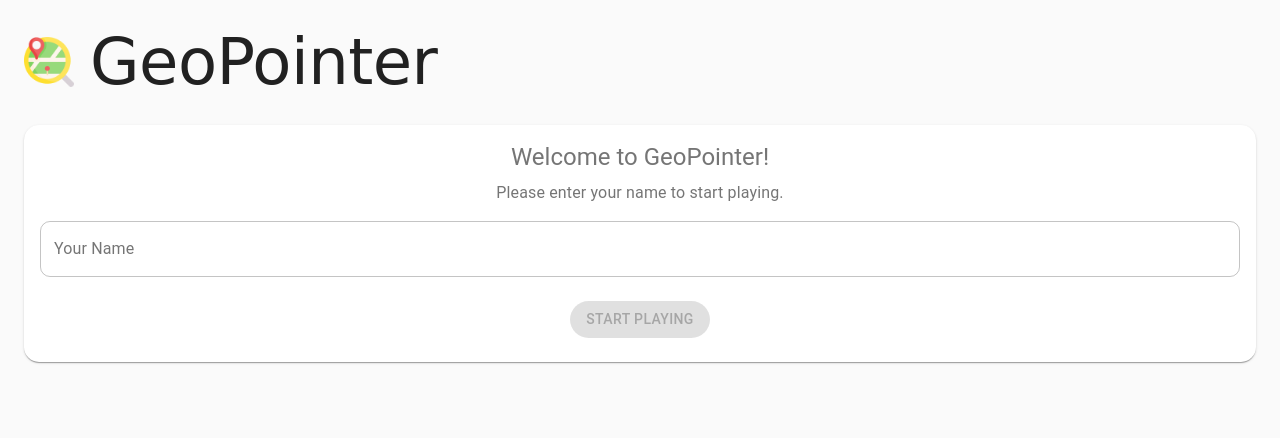
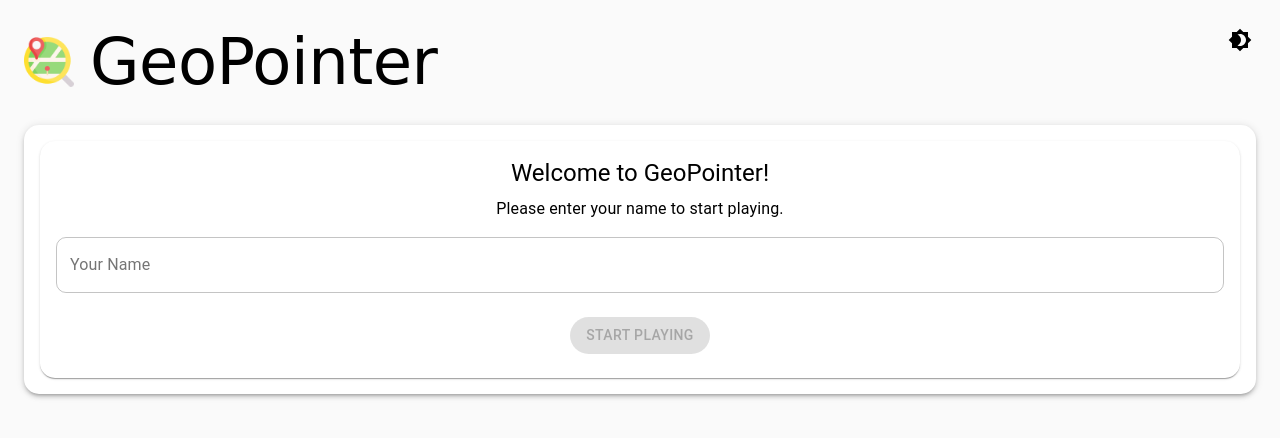
Before and after one commit to Daddycation23/GeoPointer, a React (Create React App) app: page / in a window 1280 px wide. Shown: the top 438 px of the page. Built offline with nearby package versions, Linux system fonts and the light colour scheme; no server answers.

Commit message:
added dark mode

```diff
--- a/src/App.js
+++ b/src/App.js
@@ -9,24 +9,17 @@ import {
   Paper,
   Grid,
   TextField,
-  Box
+  Box,
+  IconButton,
+  useTheme  // Add this import
 } from '@material-ui/core';
 import { makeStyles, createTheme } from '@material-ui/core/styles';
+import Brightness4Icon from '@material-ui/icons/Brightness4';
+import Brightness7Icon from '@material-ui/icons/Brightness7';
 import Map from './Map';
 import PlayerProfile from './PlayerProfile';
 
 const API_KEY = process.env.REACT_APP_GOOGLE_MAPS_API_KEY;
-
-const theme = createTheme({
-  palette: {
-    primary: {
-      main: '#1976d2',
-    },
-    secondary: {
-      main: '#dc004e',
-    },
-  },
-});
 
 const useStyles = makeStyles((theme) => ({
   root: {
@@ -36,8 +29,9 @@ const useStyles = makeStyles((theme) => ({
   paper: {
     padding: theme.spacing(2),
     textAlign: 'center',
-    color: theme.palette.text.secondary,
-    borderRadius: '15px', // Added rounded corners
+    color: theme.palette.text.primary,
+    backgroundColor: theme.palette.background.paper,
+    borderRadius: '15px',
   },
   button: {
     margin: theme.spacing(1),
@@ -75,8 +69,9 @@ const useStyles = makeStyles((theme) => ({
   infoBox: {
     padding: theme.spacing(2),
     marginBottom: theme.spacing(2),
-    backgroundColor: '#f0f4f8',
+    backgroundColor: theme.palette.background.paper,
     borderRadius: theme.shape.borderRadius,
+    color: theme.palette.text.primary,
   },
   pinInfo: {
     display: 'flex',
@@ -107,8 +102,12 @@ const useStyles = makeStyles((theme) => ({
   rulesSection: {
     marginTop: theme.spacing(3),
     padding: theme.spacing(2),
-    backgroundColor: '#f0f4f8',
-    borderRadius: '15px', // Added rounded corners
+    backgroundColor: theme.palette.background.paper,
+    borderRadius: '15px',
+    color: theme.palette.text.primary,
+    '& ol, & ul': {
+      color: theme.palette.text.primary,
+    },
   },
   rulesList: {
     paddingLeft: theme.spacing(3),
@@ -119,10 +118,16 @@ const useStyles = makeStyles((theme) => ({
     marginBottom: theme.spacing(2),
     borderRadius: '15px', // Added rounded corners
   },
+  darkModeToggle: {
+    position: 'absolute',
+    top: theme.spacing(2),
+    right: theme.spacing(2),
+  },
 }));
 
 function NameInputForm({ onSubmit }) {
   const classes = useStyles();
+  const theme = useTheme();
   const [name, setName] = useState('');
 
   const handleSubmit = (e) => {
@@ -133,8 +138,8 @@ function NameInputForm({ onSubmit }) {
   };
 
   return (
-    <Paper className={classes.paper}>
-      <Typography variant="h5" gutterBottom>
+    <Paper className={classes.paper} style={{ backgroundColor: theme.palette.background.paper }}>
+      <Typography variant="h5" gutterBottom style={{ color: theme.palette.text.primary }}>
         Welcome to GeoPointer!
       </Typography>
       <Typography variant="body1" paragraph>
@@ -164,7 +169,7 @@ function NameInputForm({ onSubmit }) {
 }
 
 function App() {
-  const classes = useStyles();
+  const [darkMode, setDarkMode] = useState(false);
   const [currentLocation, setCurrentLocation] = useState(null);
   const [playerData, setPlayerData] = useState({
     name: localStorage.getItem('playerName') || '',
@@ -182,6 +187,50 @@ function App() {
   const [userLocation, setUserLocation] = useState(null);
   const [mapCenter, setMapCenter] = useState(null);
   const [showHint, setShowHint] = useState(false);
+
+  const theme = React.useMemo(
+    () =>
+      createTheme({
+        palette: {
+          type: darkMode ? 'dark' : 'light',
+          primary: {
+            main: '#1976d2',
+          },
+          secondary: {
+            main: '#dc004e',
+          },
+          background: {
+            default: darkMode ? '#303030' : '#fafafa',
+            paper: darkMode ? '#424242' : '#fff',
+          },
+          text: {
+            primary: darkMode ? '#ffffff' : '#000000',
+            secondary: darkMode ? '#ffffff' : '#757575',
+          },
+        },
+        overrides: {
+          MuiPaper: {
+            root: {
+              backgroundColor: darkMode ? '#424242' : '#fff',
+              color: darkMode ? '#ffffff' : '#000000',
+            },
+          },
+          MuiTypography: {
+            root: {
+              color: 'inherit',
+            },
+          },
+          MuiButton: {
+            root: {
+              color: 'inherit',
+            },
+          },
+        },
+      }),
+    [darkMode]
+  );
+
+  const classes = useStyles();
 
   useEffect(() => {
     if (playerName) {
@@ -396,11 +445,11 @@ function App() {
   };
 
   const renderRules = () => (
-    <Paper className={classes.rulesSection}>
-      <Typography variant="h6" gutterBottom>
+    <Paper className={classes.rulesSection} elevation={3} style={{ backgroundColor: theme.palette.background.paper }}>
+      <Typography variant="h6" gutterBottom style={{ color: theme.palette.text.primary }}>
         How to Play
       </Typography>
-      <ol className={classes.rulesList}>
+      <ol className={classes.rulesList} style={{ color: theme.palette.text.primary }}>
         <li>Start a new challenge to get a random location within 15km of your position.</li>
         <li>Use the image and map to guess the location.</li>
         <li>Use the "Show Hint" button for a hint within 500m of the target.</li>
@@ -409,7 +458,7 @@ function App() {
         <li>Click on the map to place your guess.</li>
         <li>You have 3 attempts to guess the location.</li>
         <li>Points are awarded based on the accuracy of your guess:</li>
-        <ul>
+        <ul className={classes.rulesList} style={{ color: theme.palette.text.primary }}>
           <li>Within 100m: 3 points</li>
           <li>100m - 200m: 2 points</li>
           <li>200m - 300m: 1 point</li>
@@ -421,10 +470,10 @@ function App() {
   );
 
   const renderPinInfo = () => (
-    <Paper className={classes.infoBox}>
-      <Typography variant="h6" gutterBottom>
+    <Paper className={classes.infoBox} elevation={3} style={{ backgroundColor: theme.palette.background.paper }}>
+      <Typography variant="h6" gutterBottom style={{ color: theme.palette.text.primary }}>
         Map Legend
-      </Typography>
+      </Typography >
       <div className={classes.pinInfo}>
         <div className={classes.pinColor} style={{
           border: '2px solid red',
@@ -432,15 +481,15 @@ function App() {
           width: '18px',
           height: '18px'
         }}></div>
-        <Typography>Hint area (1km radius)</Typography>
+        <Typography style={{ color: theme.palette.text.primary }}>Hint area (1km radius)</Typography>
       </div>
       <div className={classes.pinInfo}>
         <div className={classes.pinColor} style={{ backgroundColor: 'green' }}></div>
-        <Typography>Your guess</Typography>
+        <Typography style={{ color: theme.palette.text.primary }}>Your guess</Typography>
       </div>
       <div className={classes.pinInfo}>
         <div className={classes.pinColor} style={{ backgroundColor: 'red' }}></div>
-        <Typography>Target location (shown after guessing)</Typography>
+        <Typography style={{ color: theme.palette.text.primary }}>Target location (shown after guessing)</Typography>
       </div>
       <div className={classes.pinInfo}>
         <div className={classes.pinColor} style={{
@@ -448,15 +497,26 @@ function App() {
           width: '20px',
           height: '2px'
         }}></div>
-        <Typography>Route to target (shown after guessing)</Typography>
+        <Typography style={{ color: theme.palette.text.primary }}>Route to target (shown after guessing)</Typography>
       </div>
     </Paper>
   );
+
+  const handleToggleDarkMode = () => {
+    setDarkMode(!darkMode);
+  };
 
   return (
     <ThemeProvider theme={theme}>
       <CssBaseline />
       <Container maxWidth="lg" className={classes.root}>
+        <IconButton
+          className={classes.darkModeToggle}
+          onClick={handleToggleDarkMode}
+          color="inherit"
+        >
+          {darkMode ? <Brightness7Icon /> : <Brightness4Icon />}
+        </IconButton>
         <Box className={classes.titleContainer}>
           <img src="/GeoPointerLogo.png" alt="GeoPointer Logo" className={classes.logo} />
           <Typography variant="h2" component="h1" className={classes.title}>
@@ -464,7 +524,9 @@ function App() {
           </Typography>
         </Box>
         {!playerName ? (
-          <NameInputForm onSubmit={handleNameSubmit} />
+          <Paper className={classes.paper} elevation={3} style={{ backgroundColor: theme.palette.background.paper }}>
+            <NameInputForm onSubmit={handleNameSubmit} />
+          </Paper>
         ) : (
           <>
             <PlayerProfile player={playerData} onUpdateProfile={handleProfileUpdate} />
@@ -473,11 +535,11 @@ function App() {
             )}
             {!guessMode ? (
               <>
-                <Paper className={classes.paper}>
-                  <Typography variant="h5" gutterBottom>
+                <Paper className={classes.paper} elevation={3} style={{ backgroundColor: theme.palette.background.paper }}>
+                  <Typography variant="h5" gutterBottom style={{ color: theme.palette.text.primary }}>
                     Welcome to GeoPointer, {playerName}!
                   </Typography>
-                  <Typography variant="body1" paragraph>
+                  <Typography variant="body1" paragraph style={{ color: theme.palette.text.primary }}>
                     Discover places near you by guessing and pointing out their locations. Who knows you might find a new favourite place?
                   </Typography>
                   <Button
@@ -495,8 +557,8 @@ function App() {
               currentLocation && (
                 <Grid container spacing={3}>
                   <Grid item xs={12}>
-                    <Paper className={classes.paper}>
-                      <Typography variant="h6" gutterBottom>
+                    <Paper className={classes.paper} elevation={3} style={{ backgroundColor: theme.palette.background.paper }}>
+                      <Typography variant="h6" gutterBottom style={{ color: theme.palette.text.primary }}>
                         Can you find this location?
                       </Typography>
                     </Paper>
@@ -555,13 +617,13 @@ function App() {
                   </Grid>
                   {questCompleted && (
                     <Grid item xs={12}>
-                      <Paper className={classes.paper}>
+                      <Paper className={classes.paper} style={{ backgroundColor: theme.palette.background.paper }}>
                         <img
                           src="/WellDone.gif"
                           alt="Well Done!"
                           className={classes.wellDoneGif}
                         />
-                        <Typography variant="body1" paragraph>
+                        <Typography variant="body1" paragraph style={{ color: theme.palette.text.primary }}>
                           Great job! Ready for the next challenge?
                         </Typography>
                         <Button
--- a/src/Map.js
+++ b/src/Map.js
@@ -185,7 +185,7 @@ function Map({ location, hintLocation, userGuess, onMapClick, showTarget, mapCen
           position={{ lat: location.lat + 0.00025, lng: location.lng }}
           onCloseClick={() => setRouteInfo(null)}
         >
-          <div>
+          <div style={{ color: 'black' }}>
             <h3>Route Information</h3>
             <p>Distance: {routeInfo.distance} km</p>
             <p>Estimated travel time: {routeInfo.duration} minutes (driving)</p>
```
